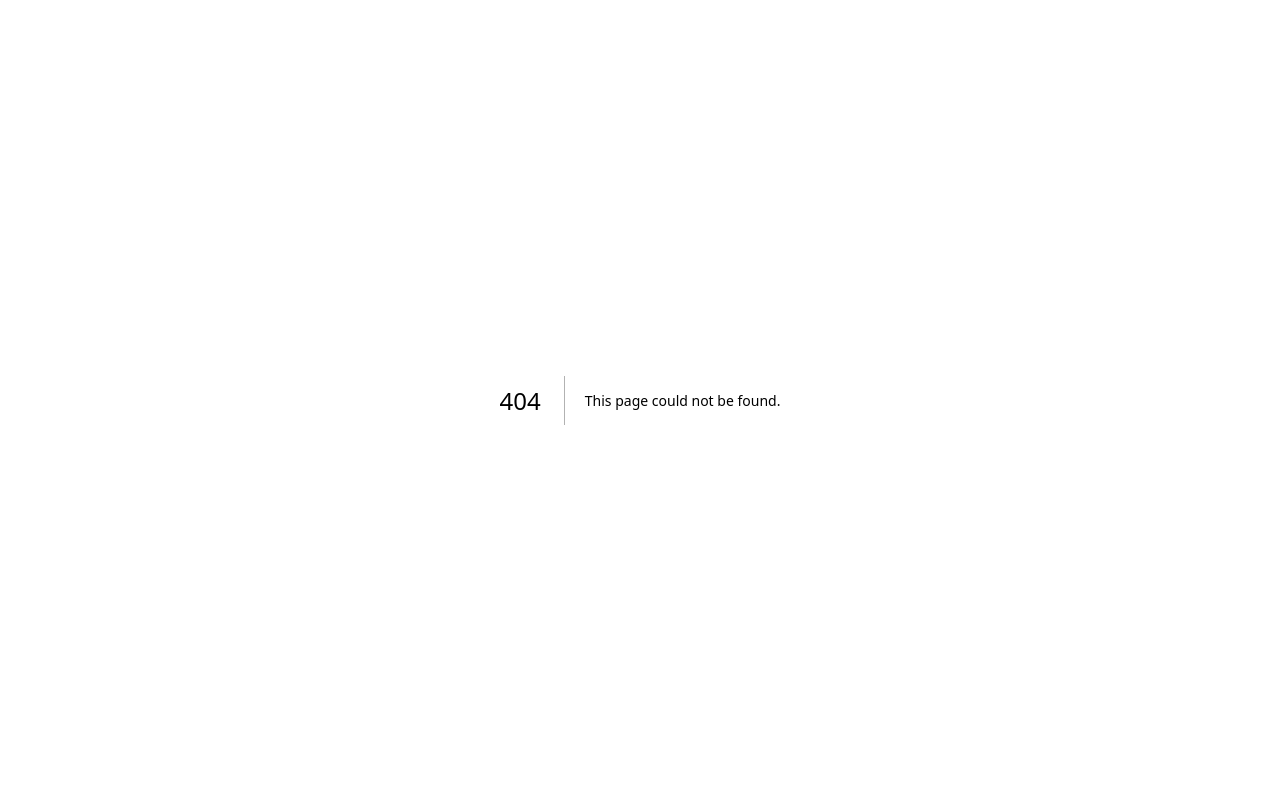
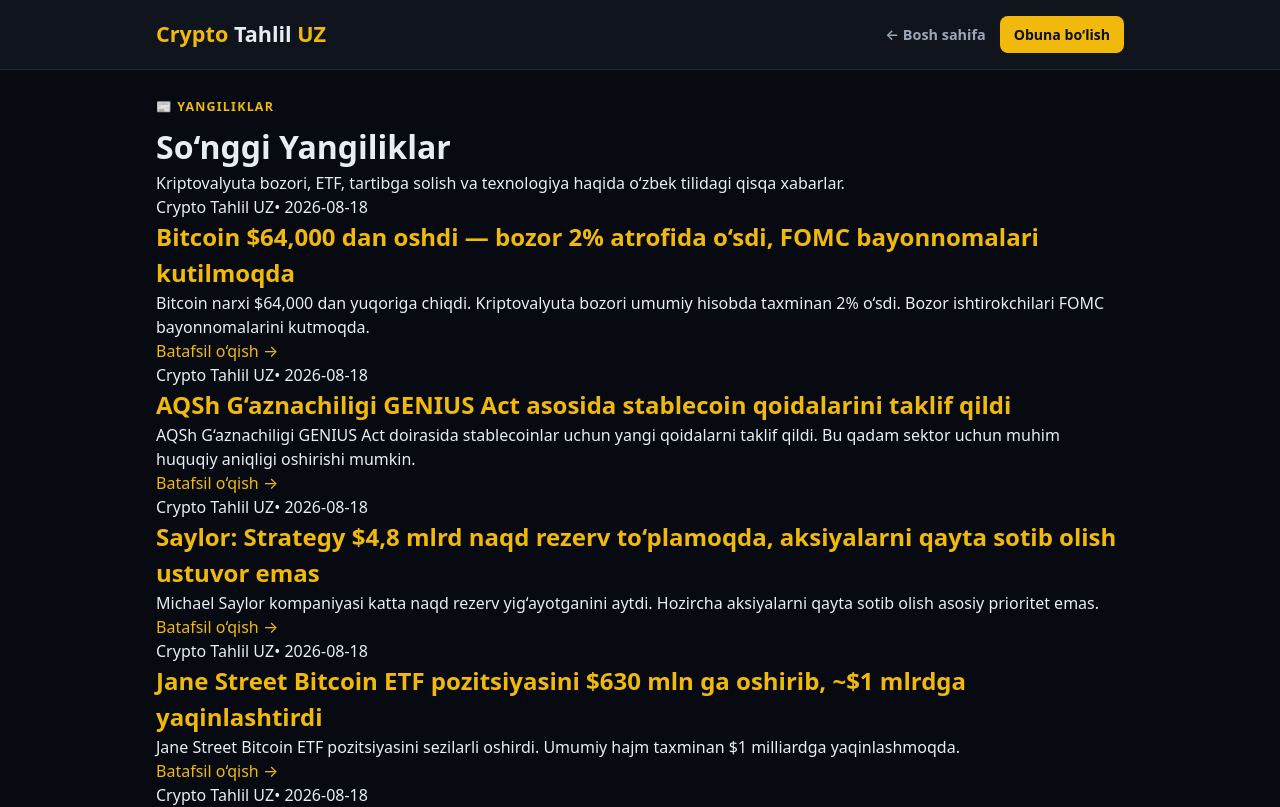
Before and after one commit to Sharofbek84/crypto-news-uz, a Next.js app: page /yangiliklar in a window 1280 px wide. Before the commit this address had no page. Shown: the top 807 px of the page. Built offline with nearby package versions, Linux system fonts and the light colour scheme.

Commit message:
Add So‘nggi Yangiliklar listing page in Uzbek

```diff
--- /dev/null
+++ b/app/yangiliklar/page.tsx
@@ -0,0 +1,65 @@
+import Link from 'next/link'
+import newsData from '../../data/news.json'
+
+export const metadata = {
+  title: 'So‘nggi Yangiliklar | Crypto Tahlil UZ',
+  description: 'Kriptovalyuta bozori haqida o‘zbek tilidagi so‘nggi yangiliklar va tahlillar.',
+}
+
+type NewsItem = {
+  slug: string
+  title: string
+  summary?: string
+  body?: string
+  url?: string
+  source?: string
+  date?: string
+}
+
+export default function YangiliklarPage() {
+  const news = (Array.isArray(newsData) ? newsData : []) as NewsItem[]
+
+  return (
+    <>
+      <header className="header">
+        <div className="container" style={{ display: 'flex', justifyContent: 'space-between', alignItems: 'center' }}>
+          <Link href="/" className="logo">Crypto <span>Tahlil</span> UZ</Link>
+          <div style={{ display: 'flex', gap: 14, alignItems: 'center' }}>
+            <Link href="/" style={{ color: '#9aa7b8', fontSize: '.9rem', fontWeight: 600 }}>← Bosh sahifa</Link>
+            <Link href="/obuna" className="headerCta">Obuna bo‘lish</Link>
+          </div>
+        </div>
+      </header>
+
+      <main className="container" style={{ paddingTop: 28, paddingBottom: 48 }}>
+        <div className="newsPageHead">
+          <div className="subscribeKicker">📰 YANGILIKLAR</div>
+          <h1>So‘nggi Yangiliklar</h1>
+          <p>Kriptovalyuta bozori, ETF, tartibga solish va texnologiya haqida o‘zbek tilidagi qisqa xabarlar.</p>
+        </div>
+
+        <div className="newsList">
+          {news.map((item) => (
+            <article key={item.slug} className="newsCard">
+              <div className="newsCardMeta">
+                <span>{item.source || 'Crypto Tahlil UZ'}</span>
+                {item.date ? <span>• {item.date}</span> : null}
+              </div>
+              <h2>
+                <Link href={`/yangiliklar/${item.slug}`}>{item.title}</Link>
+              </h2>
+              {item.summary ? <p className="newsCardSummary">{item.summary}</p> : null}
+              <Link href={`/yangiliklar/${item.slug}`} className="newsReadMore">
+                Batafsil o‘qish →
+              </Link>
+            </article>
+          ))}
+        </div>
+      </main>
+
+      <footer className="footer">
+        Crypto Tahlil UZ • AI texnik tahlil va kripto yangiliklari • {new Date().getFullYear()}
+      </footer>
+    </>
+  )
+}
```
